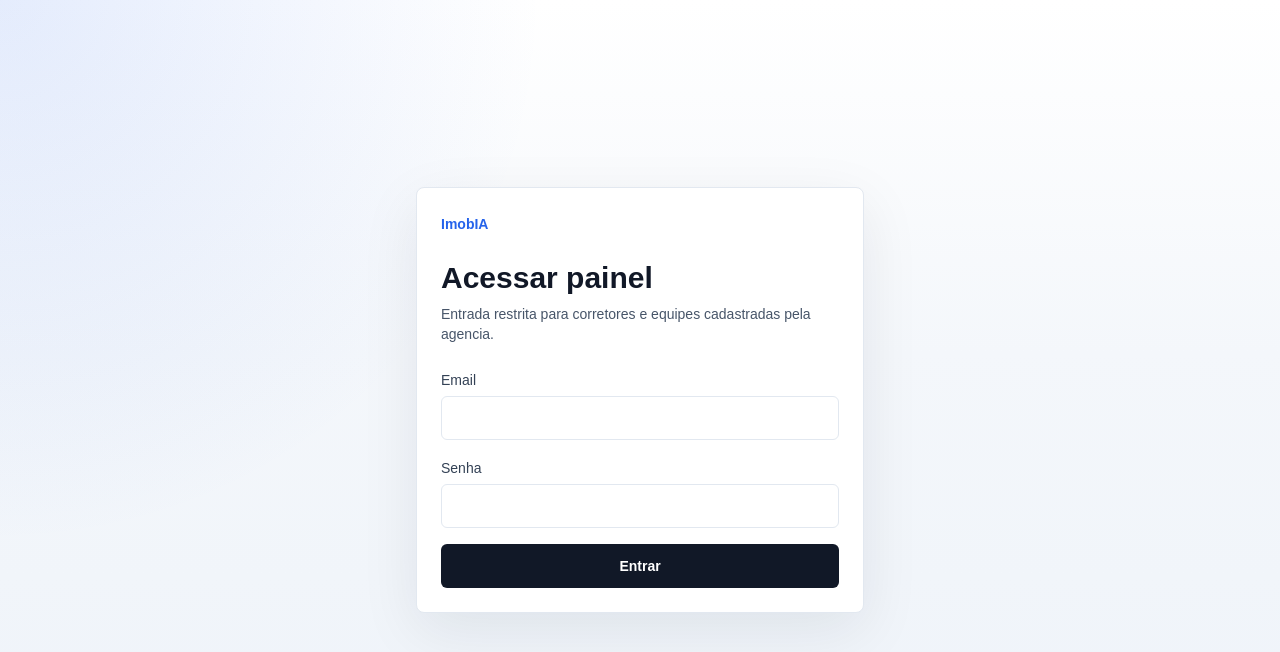
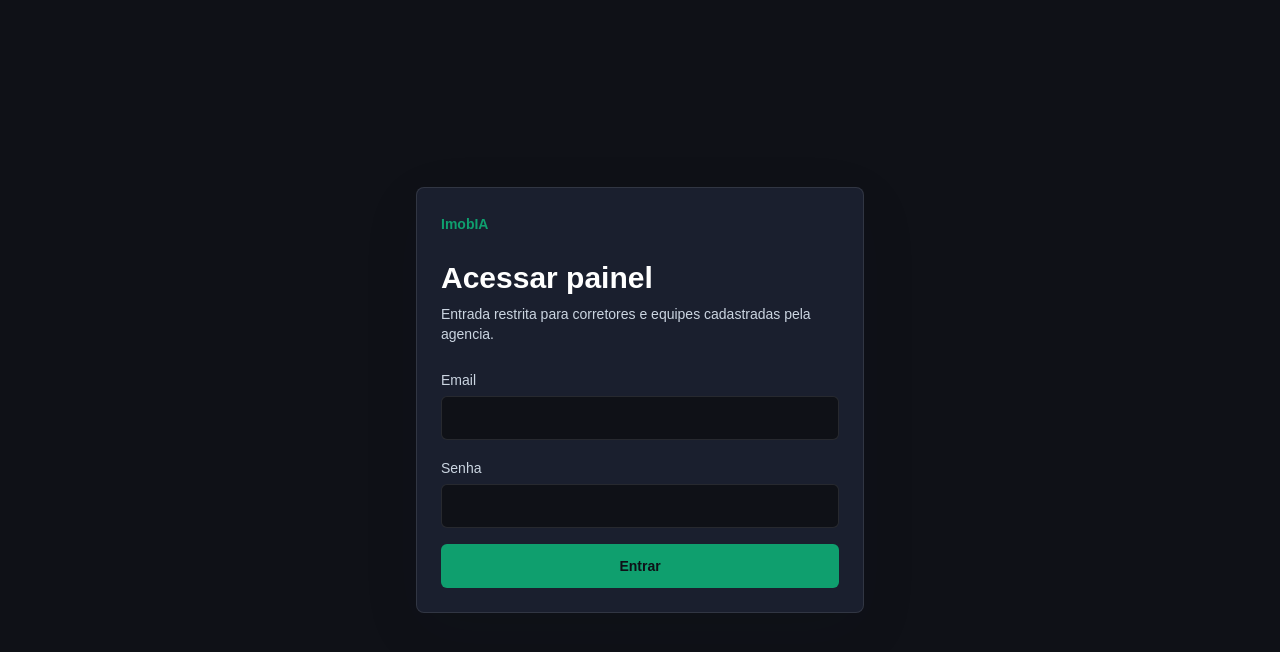
Before and after one commit to kairosystem085/agente-imob, a Next.js app: page /login in a window 1280 px wide. Shown: the top 652 px of the page. Built offline with nearby package versions, Linux system fonts and the light colour scheme.

Commit message:
feat: connect login to Supabase Auth

```diff
--- a/src/app/login/page.tsx
+++ b/src/app/login/page.tsx
@@ -1,22 +1,56 @@
+"use client";
+
 import Link from "next/link";
+import { useRouter, useSearchParams } from "next/navigation";
+import { useState, type FormEvent } from "react";
+import { createClient } from "@/lib/supabase/client";
 
 export default function LoginPage() {
+  const router = useRouter();
+  const searchParams = useSearchParams();
+  const [email, setEmail] = useState("");
+  const [password, setPassword] = useState("");
+  const [error, setError] = useState<string | null>(null);
+  const [loading, setLoading] = useState(false);
+
+  async function handleSubmit(event: FormEvent<HTMLFormElement>) {
+    event.preventDefault();
+    setLoading(true);
+    setError(null);
+
+    const supabase = createClient();
+    const { error: signInError } = await supabase.auth.signInWithPassword({ email, password });
+
+    setLoading(false);
+
+    if (signInError) {
+      setError("Email ou senha invalidos.");
+      return;
+    }
+
+    router.push(searchParams.get("redirectedFrom") ?? "/dashboard");
+    router.refresh();
+  }
+
   return (
-    <main className="grid min-h-screen place-items-center px-6">
-      <section className="w-full max-w-md rounded-lg border border-slate-200 bg-white p-6 shadow-soft">
-        <Link href="/" className="text-sm font-semibold text-signal">ImobIA</Link>
-        <h1 className="mt-6 text-3xl font-semibold text-ink">Acessar painel</h1>
-        <p className="mt-2 text-sm text-slate-600">Entrada restrita para corretores e equipes cadastradas pela agencia.</p>
-        <form className="mt-6 space-y-4">
+    <main className="grid min-h-screen place-items-center bg-[#0f1117] px-6 text-white">
+      <section className="w-full max-w-md rounded-lg border border-white/10 bg-[#1a1f2e] p-6 shadow-soft">
+        <Link href="/" className="text-sm font-semibold text-emerald">ImobIA</Link>
+        <h1 className="mt-6 text-3xl font-semibold">Acessar painel</h1>
+        <p className="mt-2 text-sm text-slate-300">Entrada restrita para corretores e equipes cadastradas pela agencia.</p>
+        <form className="mt-6 space-y-4" onSubmit={handleSubmit}>
           <label className="block">
-            <span className="text-sm font-medium text-slate-700">Email</span>
-            <input className="mt-1 h-11 w-full rounded-md border border-slate-200 px-3 text-sm outline-none focus:border-signal" />
+            <span className="text-sm font-medium text-slate-300">Email</span>
+            <input value={email} onChange={(event) => setEmail(event.target.value)} className="mt-1 h-11 w-full rounded-md border border-white/10 bg-[#0f1117] px-3 text-sm outline-none focus:border-emerald" />
           </label>
           <label className="block">
-            <span className="text-sm font-medium text-slate-700">Senha</span>
-            <input type="password" className="mt-1 h-11 w-full rounded-md border border-slate-200 px-3 text-sm outline-none focus:border-signal" />
+            <span className="text-sm font-medium text-slate-300">Senha</span>
+            <input type="password" value={password} onChange={(event) => setPassword(event.target.value)} className="mt-1 h-11 w-full rounded-md border border-white/10 bg-[#0f1117] px-3 text-sm outline-none focus:border-emerald" />
           </label>
-          <button type="button" className="h-11 w-full rounded-md bg-ink text-sm font-semibold text-white">Entrar</button>
+          {error ? <p className="rounded-md bg-rose-500/10 px-3 py-2 text-sm text-rose-200">{error}</p> : null}
+          <button type="submit" disabled={loading} className="h-11 w-full rounded-md bg-emerald text-sm font-semibold text-[#0f1117] disabled:opacity-60">
+            {loading ? "Entrando..." : "Entrar"}
+          </button>
         </form>
       </section>
     </main>
```
